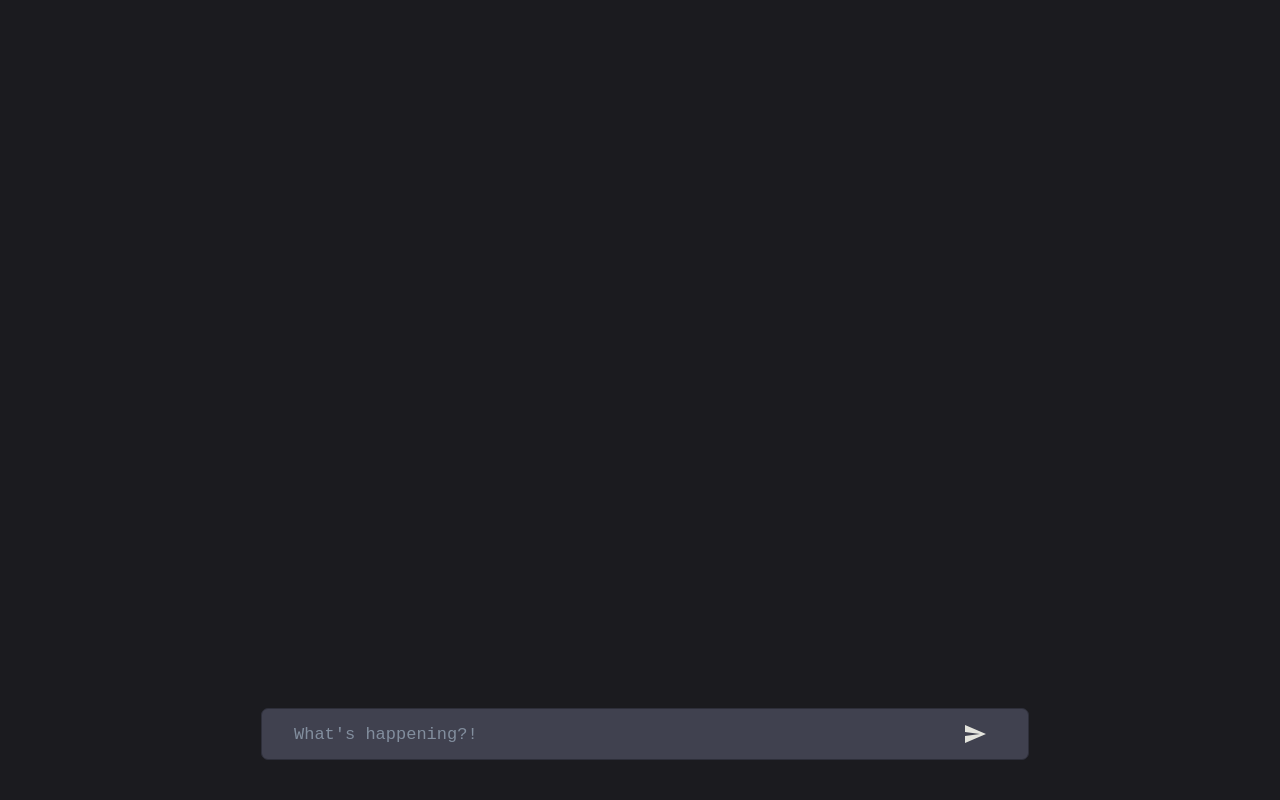
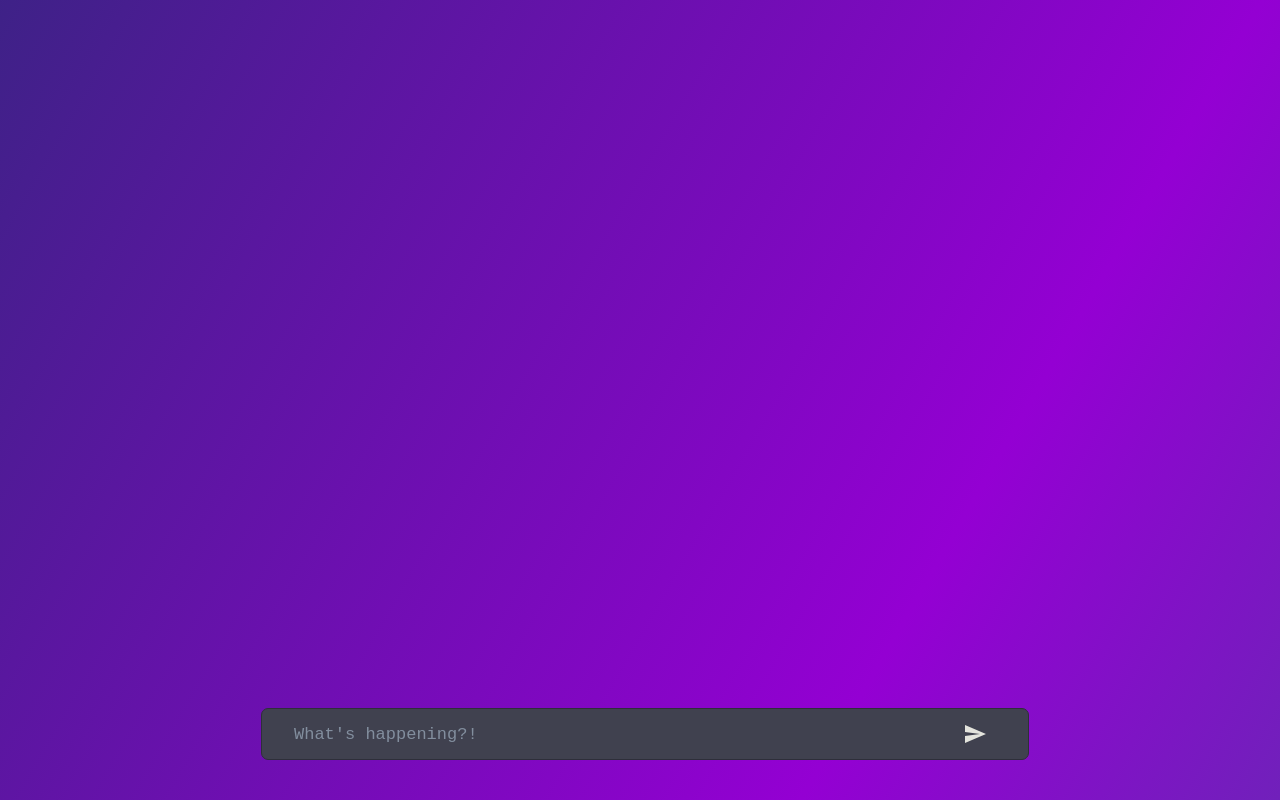
Before and after one commit to tomsabu444/ImageGeneration-DesktopApp, a React (Vite) app in the folder src/renderer/: page / in a window 1280 px wide. Built offline with nearby package versions, Linux system fonts and the light colour scheme.

Commit message:
"Added gradient background and animation to .main class, updated styles for .show-image class"

```diff
--- a/src/renderer/src/components/styles/ImageGeneration.css
+++ b/src/renderer/src/components/styles/ImageGeneration.css
@@ -1,3 +1,20 @@
+.main {
+  background: linear-gradient(300deg,rgba(34, 132, 165, 0.753),darkviolet,rgba(52, 52, 179, 0.582));
+  background-size: 180% 180%;
+  animation: gradient-animation 10s ease infinite;
+}
+
+@keyframes gradient-animation {
+  0% {
+    background-position: 0% 50%;
+  }
+  50% {
+    background-position: 100% 50%;
+  }
+  100% {
+    background-position: 0% 50%;
+  }
+}
 .show-image{
   display: flex;
   justify-content: center;
```
